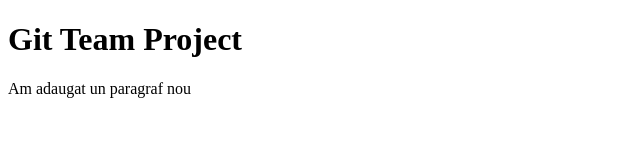
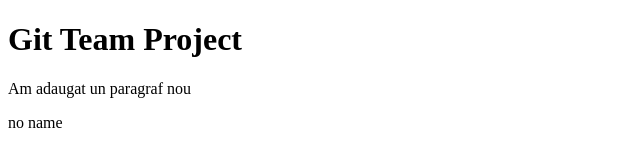
Before and after one commit to PIonela/teamProject, a plain HTML site: page index.html in a window 1280 px wide. Shown: the full height of the page, 0-640 px from the left. Drawn offline with Linux system fonts and the light colour scheme.

Commit message:
paragraf nou

```diff
--- a/index.html
+++ b/index.html
@@ -8,5 +8,6 @@
   <body>
     <h1>Git Team Project</h1>
     <p>Am adaugat un paragraf nou</p>
+    <p>no name</p>
   </body>
 </html>
```
